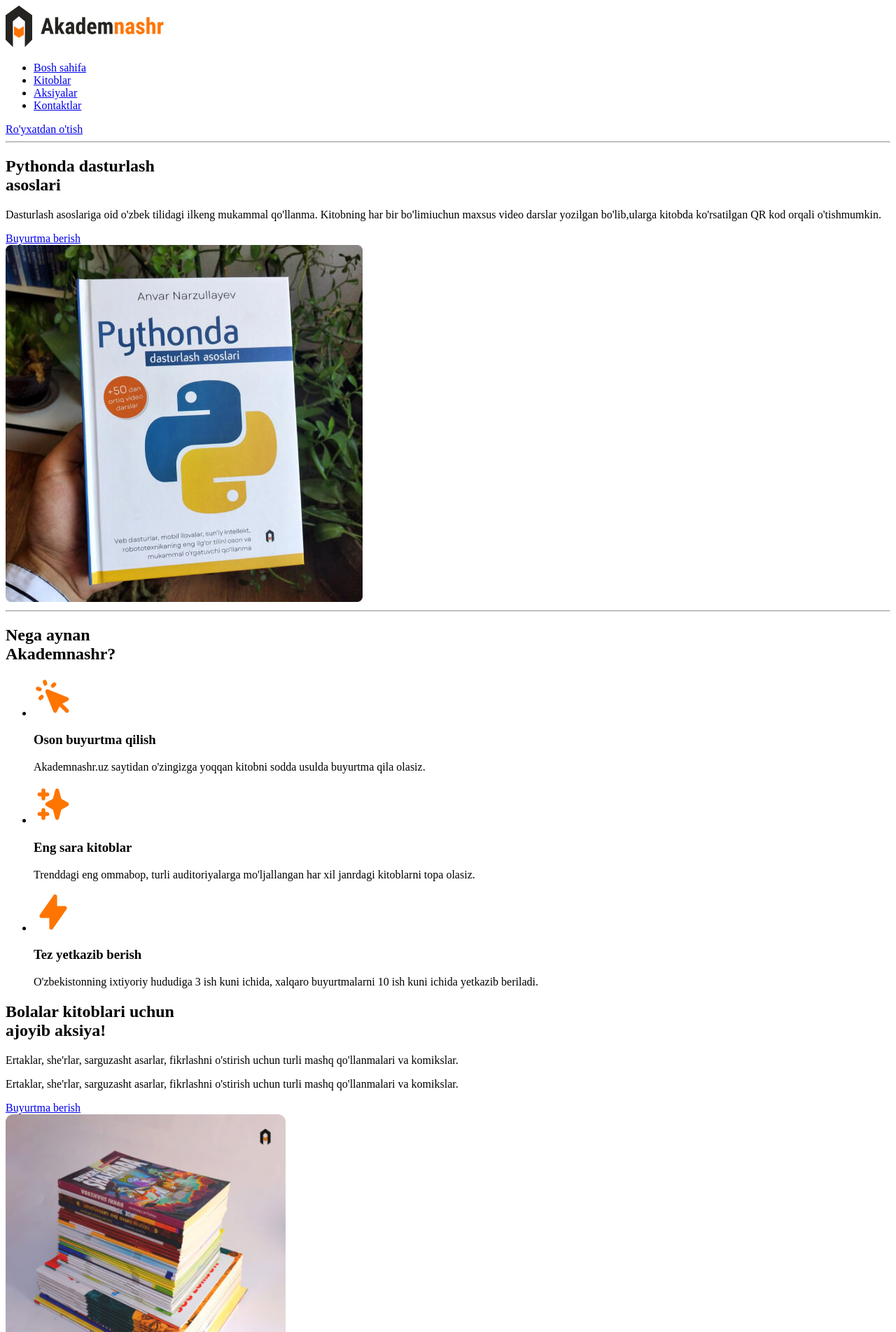
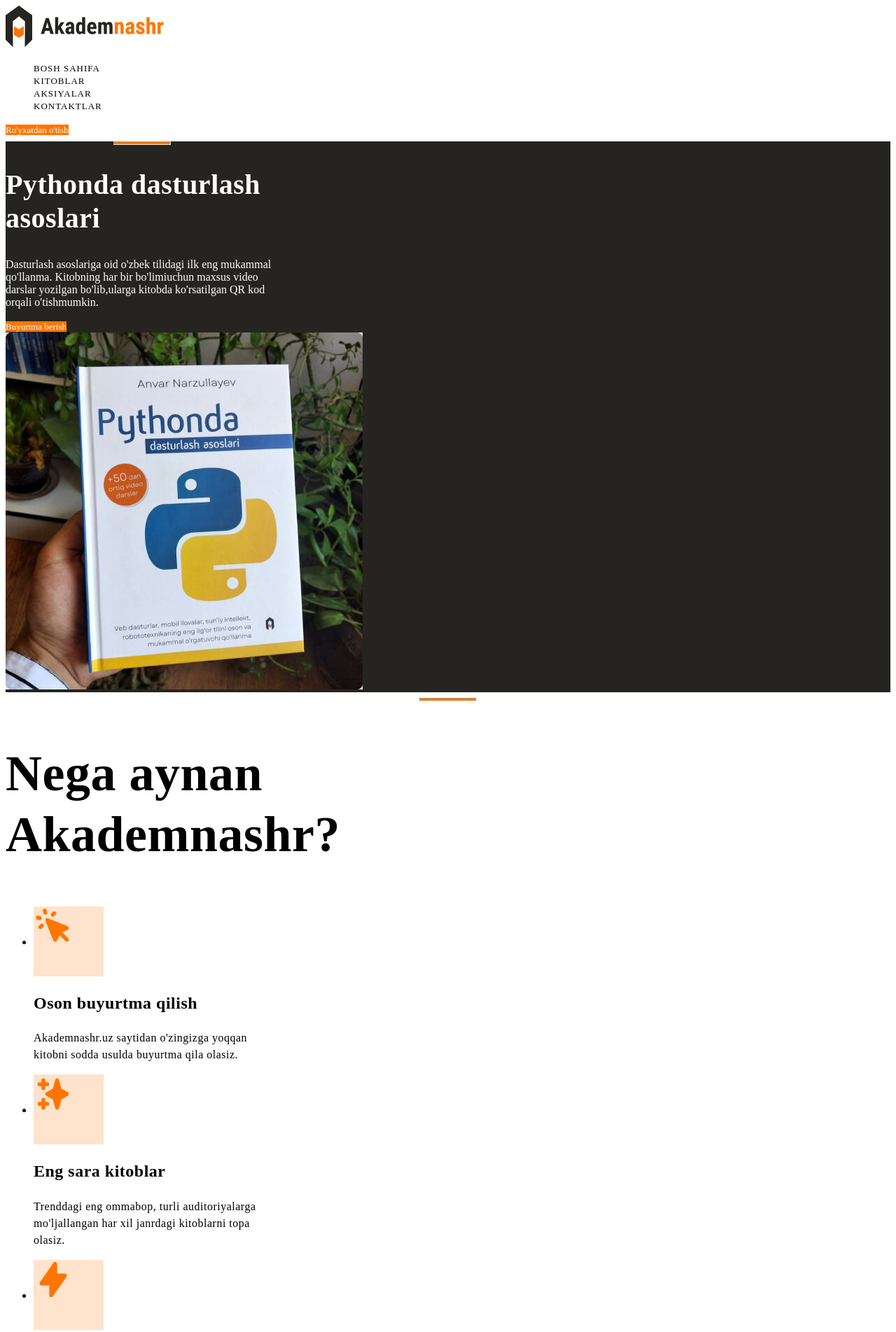
Before and after one commit to ramziddin-frontend/Akademnashr-promo-sayt, a plain HTML site: page index.html in a window 1280 px wide. Shown: the top 1903 px of the page at 70% size. Drawn offline with Linux system fonts and the light colour scheme.

Commit message:
Add color, text, size, and list styles

```diff
--- /dev/null
+++ b/css/style.css
@@ -0,0 +1,154 @@
+.site-header {
+  background-color: #fff;
+}
+
+.sitenav-list {
+  list-style: none;
+}
+
+.sitenav-link {
+  font-weight: 500;
+  font-size: 13px;
+  line-height: 15px;
+  letter-spacing: 1px;
+  text-transform: uppercase;
+  text-decoration: none;
+
+  color: #000000;
+}
+
+.main-link {
+  font-size: 13px;
+  line-height: 15px;
+  background-color: #ff7500;
+  color: #FFFFFF;
+  text-decoration: none;
+}
+
+.hero {
+  background-color: #252420;
+  color: #fff;
+}
+
+.hero-content {
+  width: 390px;
+}
+
+.hero-img {
+  width: 510px;
+  height: 510px;
+}
+
+.orange-line {
+  width: 80px;
+  height: 3px;
+
+  background: #FF7500;
+}
+
+.hero-heading {
+  font-size: 40px;
+  line-height: 1.2;
+  letter-spacing: 0.5px;
+}
+
+.features-heading {
+  font-weight: 700;
+  font-size: 72px;
+  line-height: 1.2;
+  /* or 86px */
+
+  letter-spacing: 0.5px;
+
+  color: #000000;
+}
+
+.feature {
+  width: 340px;
+}
+
+.feature-icon-wrapper {
+  width: 100px;
+  height: 100px;
+  background-color: rgba(255, 117, 0, 0.2);
+}
+
+.feature-title {
+  font-size: 24px;
+  line-height: 120%;
+  /* identical to box height, or 29px */
+  letter-spacing: 0.5px;
+
+
+  color: #000000;
+}
+
+.feature-info {
+  font-size: 16px;
+  line-height: 150%;
+  /* or 24px */
+
+  letter-spacing: 0.5px;
+  color: #000000;
+}
+
+.promo {
+  background-color: rgba(37, 36, 32, 1);
+  color: #FFFFFF;
+
+}
+
+.promo-content {
+  width: 440px;
+}
+
+.promo-heading {
+  font-size: 40px;
+  line-height: 48px;
+}
+
+.promo-text {
+  font-size: 16px;
+  line-height: 1.5;
+}
+
+.promo-highlight {
+  color: #ff7500;
+}
+
+.promo-img {
+  width: 440px;
+  height: 440px;
+  object-fit: cover;
+}
+
+.site-footer {
+  background-color: #F8F8F8;
+
+}
+
+.site-footer ul {
+  list-style: none;
+}
+.site-footer a {
+  text-decoration: none;
+  color: #252420;
+}
+
+.site-footer-divider {
+  font-size: 16px;
+  line-height: 19px;
+  background: rgba(37, 36, 32, 0.5);
+  height: 2px;
+}
+
+.site-footer-links {
+   width: 224px;
+}
+
+.site-footer-links a {
+  font-size: 16px;
+  line-height: 19px;
+  text-decoration: none;
+  color: #252420;
+}
--- a/index.html
+++ b/index.html
@@ -5,79 +5,80 @@
   <meta http-equiv="X-UA-Compatible" content="IE=edge">
   <meta name="viewport" content="width=device-width, initial-scale=1.0">
   <title>Akademnashr</title>
+  <link rel="stylesheet" href="css/style.css">
 </head>
 <body>
   <!-- site header -->
-  <header>
-    <a href="index.html">
-      <!-- Akademnashr logo rasmi -->
-      <img src="img/logo-akademnashr.svg" alt="akademnashr-logosi" width="227" height="60">
-    </a>
+  <header class="site-header">
+      <a href="index.html">
+        <!-- Akademnashr logo rasmi -->
+        <img src="img/logo-akademnashr.svg" alt="akademnashr-logosi" width="227" height="60">
+      </a>
     <nav>
-      <ul>
-        <li><a href="#">Bosh sahifa</a></li>
-        <li><a href="#">Kitoblar</a></li>
-        <li><a href="#">Aksiyalar</a></li>
-        <li><a href="#">Kontaktlar</a></li>
+      <ul class="sitenav-list">
+        <li><a class="sitenav-link" href="#">Bosh sahifa</a></li>
+        <li><a class="sitenav-link" href="#">Kitoblar</a></li>
+        <li><a class="sitenav-link" href="#">Aksiyalar</a></li>
+        <li><a class="sitenav-link" href="#">Kontaktlar</a></li>
       </ul>
     </nav>
-    <a href="#">Ro'yxatdan o'tish</a>
-
+    <a class="main-link" href="#">Ro'yxatdan o'tish</a>
   </header>
 
   <main>
-    <section>
-      <div>
-        <hr>
+    <section class="hero">
+      <div class="hero-content">
+        <hr class="orange-line" >
         <!-- hero -->
-        <h2>Pythonda dasturlash<br>asoslari</h2>
-        <p>Dasturlash asoslariga oid o'zbek tilidagi ilkeng mukammal qo'llanma. Kitobning har bir bo'limiuchun maxsus video darslar yozilgan bo'lib,ularga kitobda ko'rsatilgan QR kod orqali o'tishmumkin.</p>
-        <a href="#">Buyurtma berish</a>
+        <h2 class="hero-heading" >Pythonda dasturlash<br>asoslari</h2>
+        <p>Dasturlash asoslariga oid o'zbek tilidagi ilk eng mukammal qo'llanma. Kitobning har bir bo'limiuchun maxsus video darslar yozilgan bo'lib,ularga kitobda ko'rsatilgan QR kod orqali o'tishmumkin.</p>
+        <a class="main-link" href="#">Buyurtma berish</a>
       </div>
       <!-- python bo'yicha kitob rasmi-->
-      <img src="img/py-image 2@1x.jpg" alt="python-bo'yicha-kitob-rasmi" width="510" height="510" srcset="img/py-image 2@1x.jpg 1x,
+      <img class="hero-img" src="img/py-image 2@1x.jpg" alt="python-bo'yicha-kitob-rasmi" width="510" height="510" srcset="img/py-image 2@1x.jpg 1x,
       img\py-image 2@2x.jpg 2x">
 
     </section>
-    <section>
+
+    <section class="features">
         <!-- features -->
-        <hr>
-        <h2>Nega aynan<br>Akademnashr?</h2>
+        <hr class="orange-line">
+        <h2 class="features-heading">Nega aynan<br>Akademnashr?</h2>
         <ul>
-          <li>
+          <li class="feature">
             <!-- features rasmi -->
-            <img src="img/cursor-click.svg" alt="" width="56" height="56">
-            <h3>Oson buyurtma qilish</h3>
-            <p>Akademnashr.uz saytidan  o'zingizga yoqqan kitobni sodda usulda buyurtma qila olasiz.</p>
+            <div class="feature-icon-wrapper"><img src="img/cursor-click.svg" alt="" width="56" height="56"></div>
+            <h3 class="feature-title">Oson buyurtma qilish</h3>
+            <p class="feature-info">Akademnashr.uz saytidan  o'zingizga yoqqan kitobni sodda usulda buyurtma qila olasiz.</p>
           </li>
-          <li>
+          <li class="feature">
             <!-- features rasmi -->
-            <img src="img/sparkles.svg" alt="" width="56" height="56">
-            <h3>Eng sara kitoblar</h3>
-            <p>Trenddagi eng ommabop, turli auditoriyalarga mo'ljallangan har xil janrdagi kitoblarni topa   olasiz.</p>
+            <div class="feature-icon-wrapper"><img src="img/sparkles.svg" alt="" width="56" height="56"></div>
+            <h3 class="feature-title">Eng sara kitoblar</h3>
+            <p class="feature-info">Trenddagi eng ommabop, turli auditoriyalarga mo'ljallangan har xil janrdagi kitoblarni topa   olasiz.</p>
           </li>
-          <li>
+          <li class="feature">
             <!-- features rasmi -->
-            <img src="img/lightning-bolt.svg" alt="" width="56" height="56">
-            <h3>Tez yetkazib berish</h3>
-            <p>O'zbekistonning ixtiyoriy hududiga 3 ish kuni ichida, xalqaro buyurtmalarni 10 ish kuni ichida  yetkazib beriladi.</p>
+            <div class="feature-icon-wrapper"><img src="img/lightning-bolt.svg" alt="" width="56" height="56"></div>
+            <h3 class="feature-title">Tez yetkazib berish</h3>
+            <p class="feature-info">O'zbekistonning ixtiyoriy hududiga 3 ish kuni ichida, xalqaro buyurtmalarni 10 ish kuni ichida  yetkazib beriladi.</p>
           </li>
         </ul>
     </section>
-    <section>
-        <div>
+    <section class="promo">
+        <div class="promo-content">
           <!-- aksiya -->
-          <h2>Bolalar kitoblari uchun<br>ajoyib aksiya!</h2>
-          <p>Ertaklar, she'rlar, sarguzasht asarlar, fikrlashni o'stirish uchun turli mashq qo'llanmalari va komikslar.</p>
-          <p>Ertaklar, she'rlar, sarguzasht asarlar, fikrlashni o'stirish uchun turli mashq qo'llanmalari va komikslar.</p>
-          <a href="#">Buyurtma berish</a>
+          <h2 class="promo-heading">Bolalar kitoblari uchun<br>ajoyib aksiya!</h2>
+          <p class="promo-text">Ertaklar, she'rlar, sarguzasht asarlar, fikrlashni o'stirish uchun turli mashq qo'llanmalari va komikslar.</p>
+          <p class="promo-text">Aksiyadagi eng katta to'plamda <strong class="promo-highlight">50 ta kitob</strong>ni <strong class="promo-highlight">350 ming</strong> so'mga (aslida 383 ming so'm) sotib olishingiz mumkin.</p>
+          <a class="main-link" href="#">Buyurtma berish</a>
         </div>
         <!-- aksiyadagi kitoblar tuplami rasmi -->
-        <img src="img/sale-img.jpg" alt="aksiyadagi-kitob rasmi" width="400" height="400" srcset="img\sale-img.jpg 1x, img\sale-img@2x.jpg 2x">
+        <img class="promo-img" src="img/sale-img.jpg" alt="aksiyadagi-kitob rasmi" width="400" height="400" srcset="img\sale-img.jpg 1x, img\sale-img@2x.jpg 2x">
     </section>
   </main>
 
-  <footer>
+  <footer class="site-footer">
     <div>
       <div>
         <!-- site footer -->
@@ -104,16 +105,16 @@
           </li>
         </ul>
       </div>
-      <hr>
+      <hr class="site-footer-divider">
         <!-- linklar -->
-        <ul>
+        <ul class="site-footer-links">
           <li><a href="#">Bosh sahifa</a></li>
           <li><a href="#">Kitoblar</a></li>
           <li><a href="#">Aksiyalar</a></li>
           <li><a href="#">Yangiliklar</a></li>
           <li><a href="#">Kontaktlar</a></li>
         </ul>
-        <ul>
+        <ul class="site-footer-links">
           <li><a href="#">Ilmiy nashrlar</a></li>
           <li><a href="#">Ilmiy-ommabop nashrlar</a></li>
           <li><a href="#">Ma'rifiy nashrlar</a></li>
@@ -122,12 +123,12 @@
           <li><a href="#">Abituriyentlar uchun</a></li>
           <li><a href="#">Bolalar uchun</a></li>
         </ul>
-        <ul>
+        <ul class="site-footer-links">
           <li><a href="#">Ko'p so'raladigan savollar</a></li>
           <li><a href="#">Yetkazib berish haqida</a></li>
           <li><a href="#">To'lov usullari haqida</a></li>
         </ul>
-        <ul>
+        <ul class="site-footer-links">
           <li><a href="#">Bo'sh ish o'rinlari</a></li>
           <li><a href="#">Biz bilan bog'lanish</a></li>
           <li><a href="#">Maxfiylik nizomi</a></li>
```
